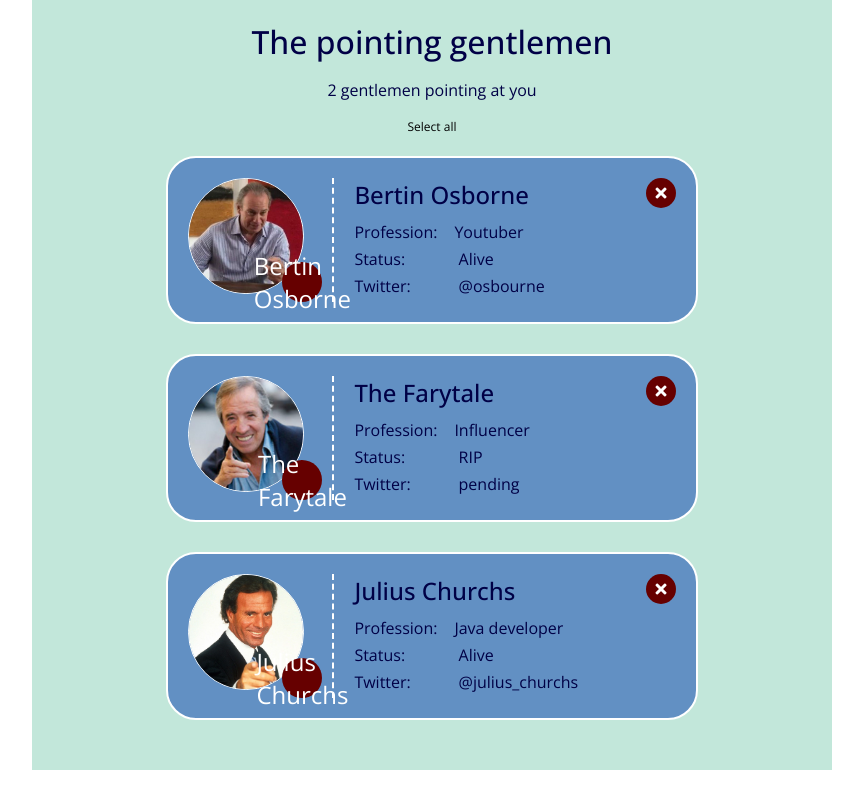
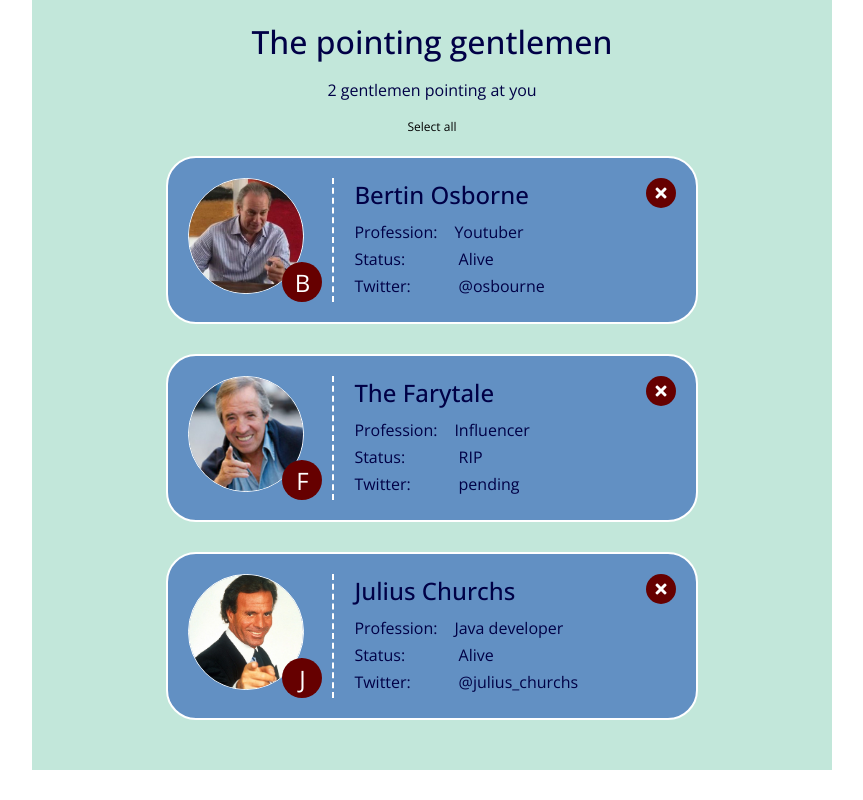
Before and after one commit to Beringar/w4-ch1-berenguer-pou, a React (Create React App) app: page / in a window 1280 px wide. Shown: the whole page, without its empty margins (208-1071 px from the left). Built offline with nearby package versions, Linux system fonts and the light colour scheme.

Commit message:
added utility func. to getInitialLetter from names

```diff
--- a/src/components/Gentleman/Gentleman.js
+++ b/src/components/Gentleman/Gentleman.js
@@ -1,4 +1,7 @@
+import getInitialLetter from "../../utilities/getInitialLetter";
+
 const Gentleman = ({ gentleman, actionCard, actionIcon }) => {
+  const initialLetter = getInitialLetter(gentleman.name);
   return (
     <li className="gentleman" onClick={actionCard}>
       <div className="gentleman__avatar-container">
@@ -7,7 +10,7 @@ const Gentleman = ({ gentleman, actionCard, actionIcon }) => {
           src={`img/${gentleman.picture}`}
           alt={`${gentleman.name} pointing at you`}
         />
-        <span className="gentleman__initial">{gentleman.name}</span>
+        <span className="gentleman__initial">{initialLetter}</span>
       </div>
       <div className="gentleman__data-container">
         <h2 className="gentleman__name">{gentleman.name}</h2>
--- /dev/null
+++ b/src/utilities/getInitialLetter.js
@@ -0,0 +1,9 @@
+const getInitialLetter = (name) => {
+  const splittedName = name.split(" ");
+  if (splittedName.length === 1) return splittedName[0][0].toUpperCase();
+  return ["The", "El", "La"].includes(splittedName[0])
+    ? splittedName[1][0].toUpperCase()
+    : splittedName[0][0].toUpperCase();
+};
+
+export default getInitialLetter;
```
